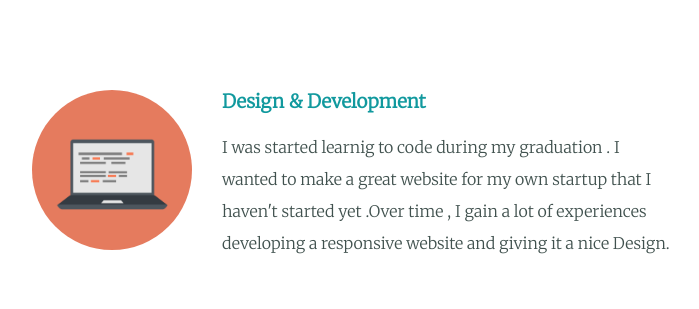
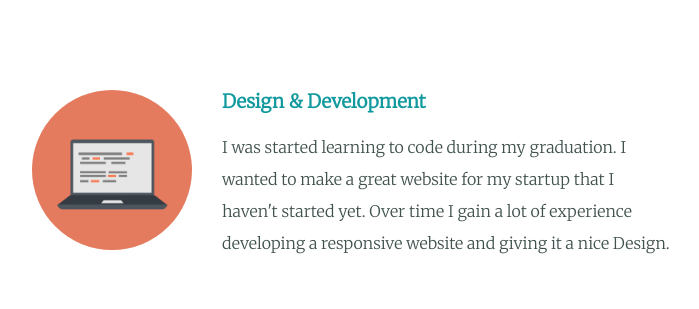
Before and after one commit to pk-101/My-Personal-Website, a plain HTML site: page index.html in a window 1280 px wide. Shown: the part 1360-1669 px from the top of the page, without its empty margins (288-987 px from the left). Drawn offline with Linux system fonts and the light colour scheme.

Commit message:
Update index.html

```diff
--- a/index.html
+++ b/index.html
@@ -31,7 +31,7 @@
       <div class="skill-row">
         <img class="computer" src="images/computer.png" alt="computer">
         <h3 class="h3-class">Design & Development</h3>
-        <p>I was started learnig to code during my graduation . I wanted to make a great website for my own startup that I haven't started yet .Over time , I gain a lot of experiences developing a responsive website and giving it a nice Design. </p>
+        <p>I was started learning to code during my graduation. I wanted to make a great website for my startup that I haven't started yet. Over time I gain a lot of experience developing a responsive website and giving it a nice Design.</p>
       </div>
       <div class="skill-row">
         <img class="samosa" src="images/samosa.png" alt="samosa">
```
